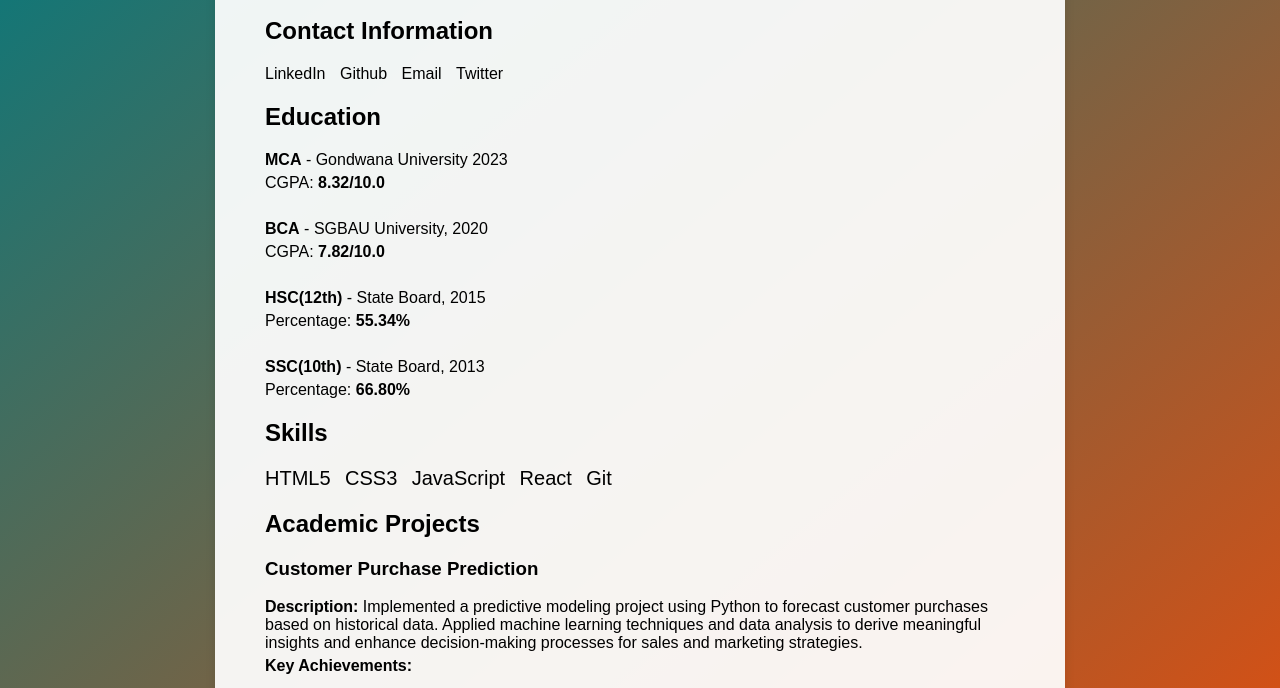
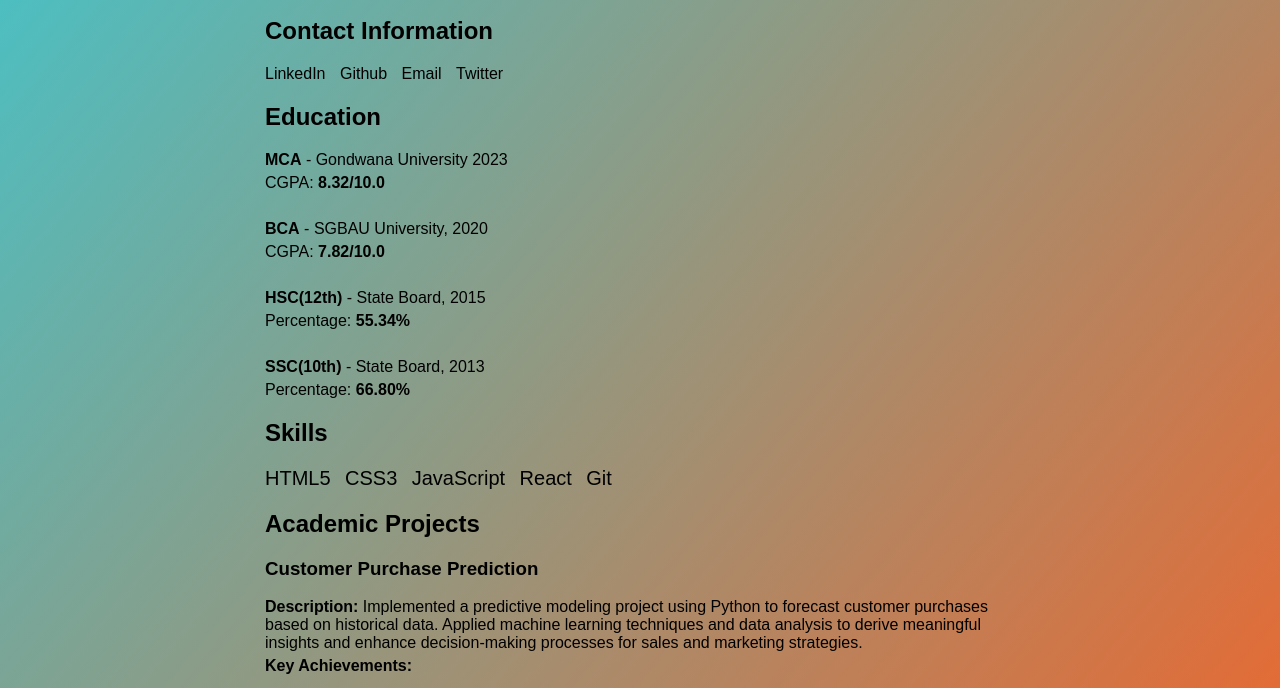
Before and after one commit to nspanghate/Tic-Tac-Toc-Game, a plain HTML site: page profile.html in a window 1280 px wide. Shown: the part 186-874 px from the top of the page. Drawn offline with Linux system fonts and the light colour scheme.

Commit message:
Update profile.css

```diff
--- a/profile.css
+++ b/profile.css
@@ -3,8 +3,8 @@ body {
     margin: 0;
     padding: 0;
     box-sizing: border-box;
-    background-color: #00bfff;
-    background-image: linear-gradient(140deg,rgb(0, 122, 128), rgb(255, 72, 0));
+    background-color: #ffffff;
+    background-image: linear-gradient(130deg,rgba(5, 179, 188, 0.761), rgba(255, 72, 0, 0.889));
 
 }
 
@@ -12,8 +12,8 @@ body {
     max-width: 750px;
     margin: 30px auto;
     padding: 50px;
-    background-color: #ffffffed;
-    box-shadow: 0 0 10px rgba(0, 0, 0, 0.1);
+    /* background-color: #ffffffed; */
+    /* box-shadow: 0 0 10px rgba(0, 0, 0, 0.1); */
 
 }
 
```
